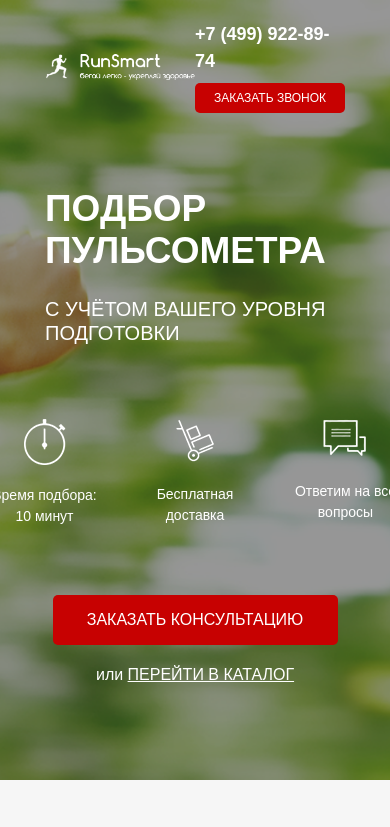
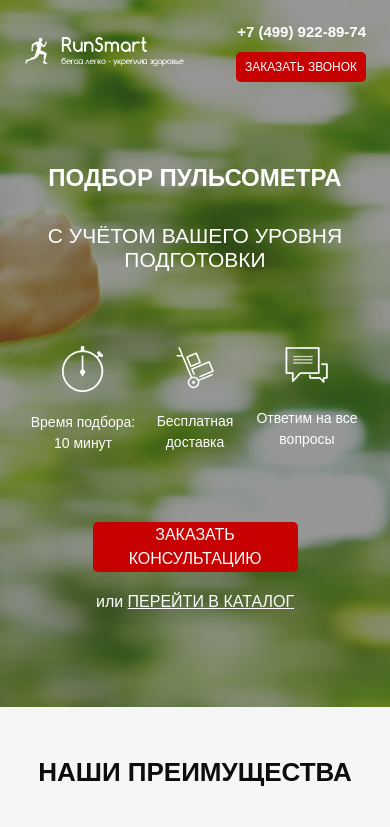
Before and after one commit to Shallel/project_dio, a website: page src/index.html in a window 390 px wide. Shown: the top 827 px of the page. Drawn offline with Linux system fonts and the light colour scheme.

Commit message:
update br

```diff
--- a/src/sass/blocks/_media.scss
+++ b/src/sass/blocks/_media.scss
@@ -1,7 +1,4 @@
 @media (max-width: 1200px){
-    br {
-        display: none
-    }
     .promo {
         &__header {
             font-size: 40px;
@@ -12,9 +9,6 @@
     }
 }
 @media (max-width: 991px){
-    br {
-        display: none
-    }
     .promo {
         padding: 21px 30px 93px 30px;
         &__header {
@@ -37,9 +31,6 @@
     }
 }
 @media (max-width: 767px) {
-    br {
-        display: none
-    }
     .promo {
         &__wrapper {
             align-items: flex-end;
@@ -58,21 +49,34 @@
 }
 @media (max-width: 575px) {
     .promo {
-        padding: 21px 33px 93px 33px;
+        padding: 21px 12px 93px 12px;
         &__wrapper {
             align-items: center;
             margin-top: 75px;
         }
         &__header {
-            font-size: 37px;
+            font-size: 24px;
         }
         &__subheader {
-            font-size: 20px;
+            font-size: 21px;
+            text-align: center;
+        }
+        &__icons {
+            width: 330px;
         }
     }
     .header {
         &__official {
             display: none;
+        }
+        &__logo {
+            width: 160px;
+            img {
+                width: 100%;
+            }
+        }
+        &__phone {
+            font-size: 15px;
         }
     }
     .advantages {
@@ -102,4 +106,10 @@
             text-decoration: underline;
         }
     }
+    .button {
+        width: 130px;
+        &_main {
+            width: 205px;
+        }
+    }
 }
```
Also changed, not shown: src/css/style.min.css, 1 other file.
